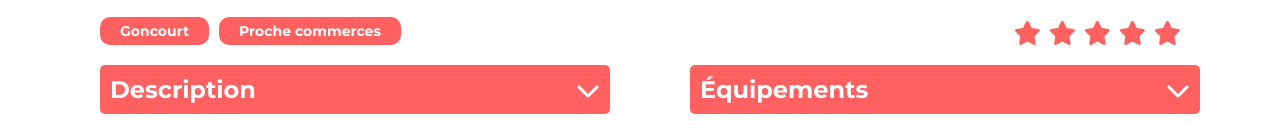
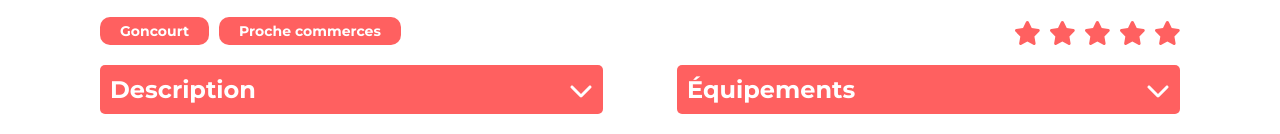
Before and after one commit to Leo-Brd/OC_Kasa, a React (Vite) app: page /accomodation/0979876d in a window 1280 px wide. Shown: the part 666-800 px from the top of the page. Built offline with nearby package versions, Linux system fonts and the light colour scheme.

Commit message:
Fix collapse width

```diff
--- a/src/components/Collapse/Collapse.scss
+++ b/src/components/Collapse/Collapse.scss
@@ -9,7 +9,6 @@ $main-color : #FF6060;
         display: flex;
         justify-content: space-between;
         align-items: center;
-        width: 100%;
         padding: 10px;
         border-radius: 5px;
         background-color: $main-color;
--- a/src/pages/Accomodation/Accomodation.scss
+++ b/src/pages/Accomodation/Accomodation.scss
@@ -90,7 +90,7 @@ $main-color : #FF6060;
         .accomodation__collapses {
             display: flex;
             justify-content: space-between;
-            gap: 100px;
+            gap: 74px;
         }
     }
 }
```
